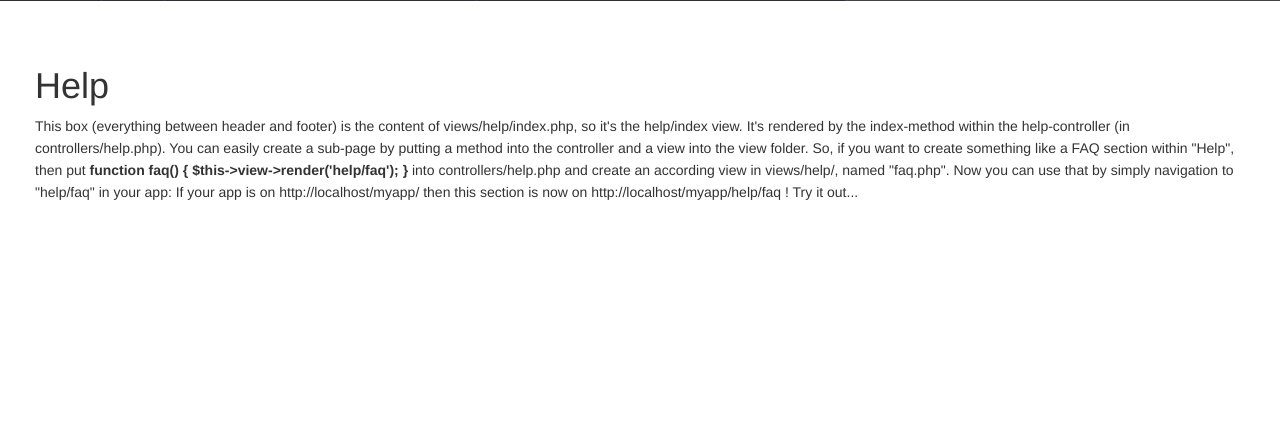
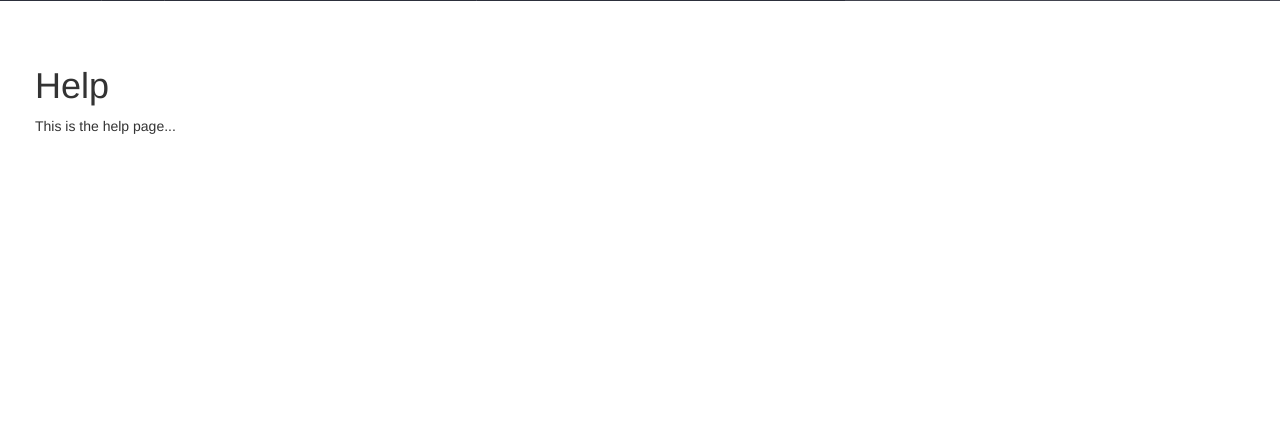
Before and after one commit to morenoadan22/mett, a PHP site: the page made by application/views/help/index.php in a window 1280 px wide. Shown: the part 115-558 px from the top of the page. Run offline with PHP 8.4, Linux system fonts and the light colour scheme; the template is opened without the code that fills it, so the values that code supplies are empty; some libraries are stand-ins or nearby versions.

Commit message:
Fixed login query, removed help page text

```diff
--- a/application/models/login_model.php
+++ b/application/models/login_model.php
@@ -42,7 +42,7 @@ class LoginModel
                                           user_email,
                                           user_password_hash,
                                           user_active,
-                                          user_account_type =1,
+                                          user_account_type,
                                           user_failed_logins,
                                           user_last_failed_login,
         								  red_id
--- a/application/views/help/index.php
+++ b/application/views/help/index.php
@@ -5,15 +5,6 @@
     <?php $this->renderFeedbackMessages(); ?>
 
     <p>
-        This box (everything between header and footer) is the content of views/help/index.php,
-        so it's the help/index view. It's rendered by the index-method within the help-controller
-        (in controllers/help.php). You can easily create a sub-page by putting a method into the
-        controller and a view into the view folder. So, if you want to create something like
-        a FAQ section within "Help", then put
-        <span style="font-weight: bold;">function faq() { $this->view->render('help/faq'); }</span>
-        into controllers/help.php and create an according view in views/help/, named "faq.php".
-        Now you can use that by simply navigation to "help/faq" in your app: If your app is on
-        http://localhost/myapp/ then this section is now on http://localhost/myapp/help/faq !
-        Try it out...
+        This is the help page...
     </p>
 </div>
```
